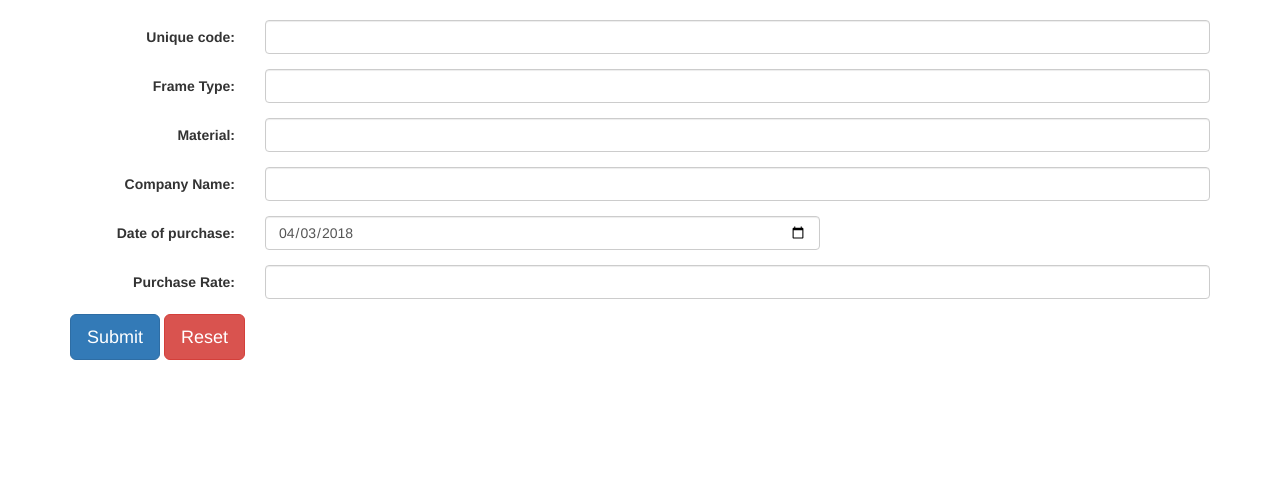
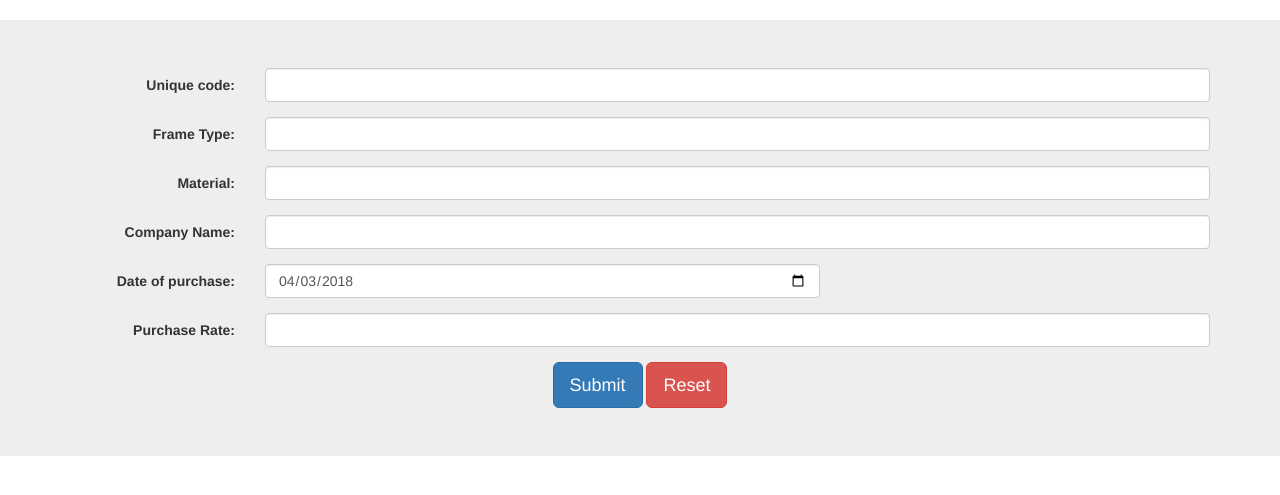
Before and after one commit to jaincharitra23/lens-stock, a PHP site: page /Purchase_Frame.php in a window 1280 px wide. Shown: the part 52-547 px from the top of the page. Run offline with PHP 8.4, Linux system fonts and the light colour scheme; data that the repository does not hold is empty.

Commit message:
Update Purchase_Frame.php

```diff
--- a/Eye Hospitlal/Purchase_Frame.php
+++ b/Eye Hospitlal/Purchase_Frame.php
@@ -45,7 +45,7 @@
 			}
 		}
 	?>
-	<form name="PurchaseFrame" class="form-horizontal" method="post" >
+	<form name="PurchaseFrame" class="form-horizontal jumbotron" method="post" >
 		<div class="container">
 			<?php echo $insertionError; ?>
 			<div class="form-group">
@@ -122,8 +122,10 @@
 				</div>
 			</div>
 
-			<input type="submit"  name="submitFrame" class="btn btn-lg btn-primary">
-			<input type="reset" class="btn btn-lg btn-danger">
+			<center>
+                		<input type="submit"  name="submitFrame" class="btn btn-lg btn-primary">
+                		<input type="reset" class="btn btn-lg btn-danger">
+            		</center>
 		</div>
 	</form>
 </body>
```
